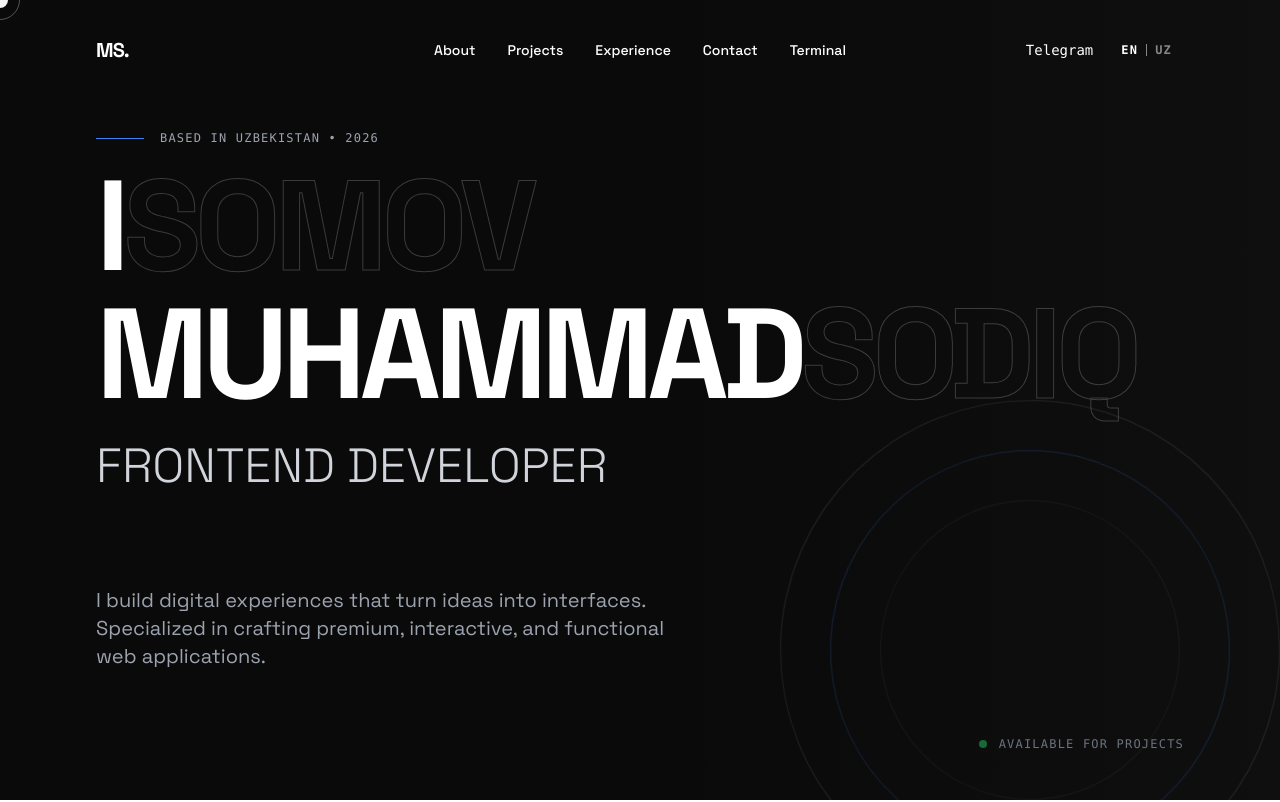
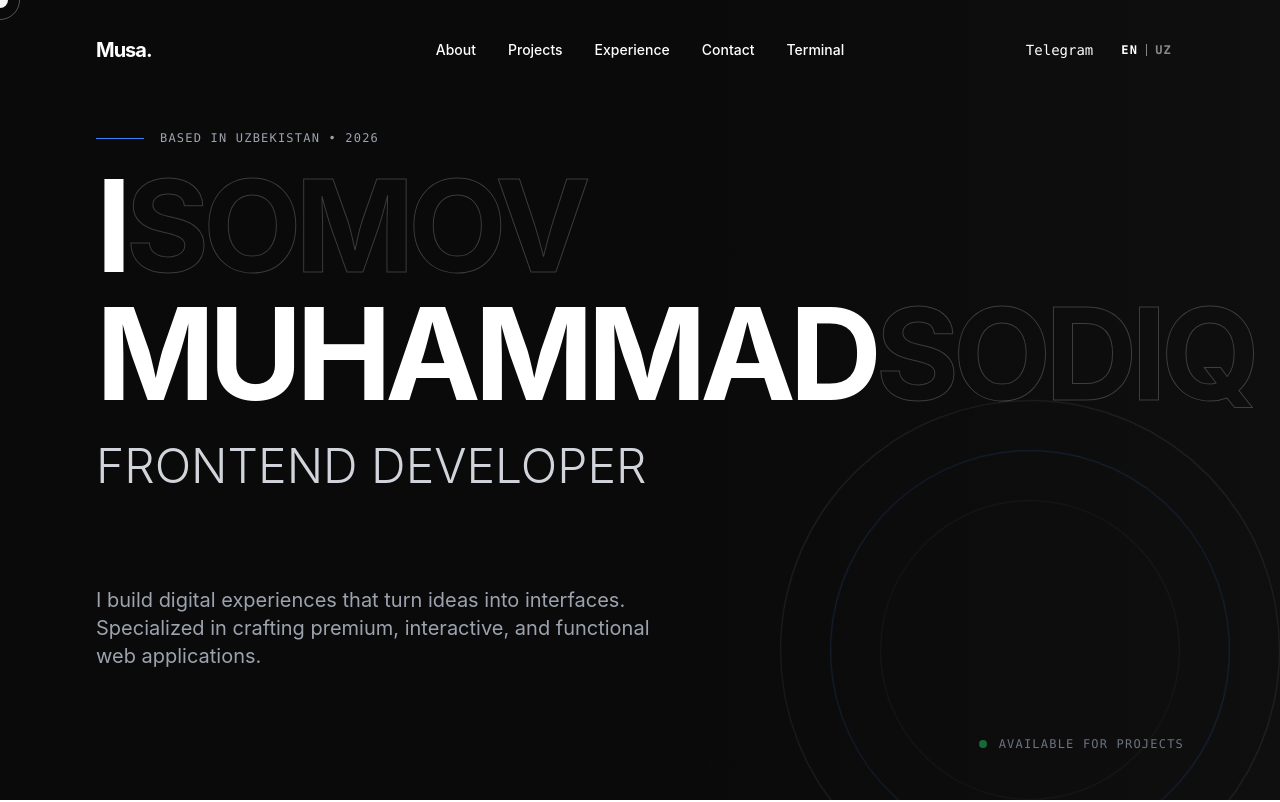
Before and after one commit to musao2/portfolio2026, a React (Vite) app: page / in a window 1280 px wide. Shown: the top 802 px of the page. Built offline with nearby package versions, Linux system fonts and the light colour scheme.

Commit message:
Yagnilanish kiritildi

```diff
--- a/index.html
+++ b/index.html
@@ -2,13 +2,10 @@
 <html lang="en">
   <head>
     <meta charset="UTF-8" />
-    <link rel="icon" type="image/svg+xml" href="/vite.svg" />
+    <link rel="icon" type="image/jpeg" href="/src/images/telegram-cloud-photo-size-2-5299005232924795501-c.jpg" />
     <meta name="viewport" content="width=device-width, initial-scale=1.0" />
     <title>Muhammadsodiq | Frontend Developer</title>
     <meta name="description" content="I build digital experiences that turn ideas into interfaces." />
-    <link rel="preconnect" href="https://fonts.googleapis.com">
-    <link rel="preconnect" href="https://fonts.gstatic.com" crossorigin>
-    <link href="https://fonts.googleapis.com/css2?family=Space+Grotesk:wght@300;400;500;600;700&display=swap" rel="stylesheet">
   </head>
   <body class="bg-[#0a0a0a] text-white">
     <div id="root"></div>
--- a/src/components/Header.jsx
+++ b/src/components/Header.jsx
@@ -36,7 +36,7 @@ const Header = () => {
 
           <div className="flex-1">
             <a href="#" onClick={(e) => scrollToSection(e, 'hero')} className="font-bold text-xl tracking-tighter cursor-none hover-target">
-              M<span className="text-white">S.</span>
+              Mu<span className="text-white">sa.</span>
             </a>
           </div>
 
```
Also changed, not shown: src/images/telegram-cloud-photo-size-2-5299005232924795501-c.jpg (added).
